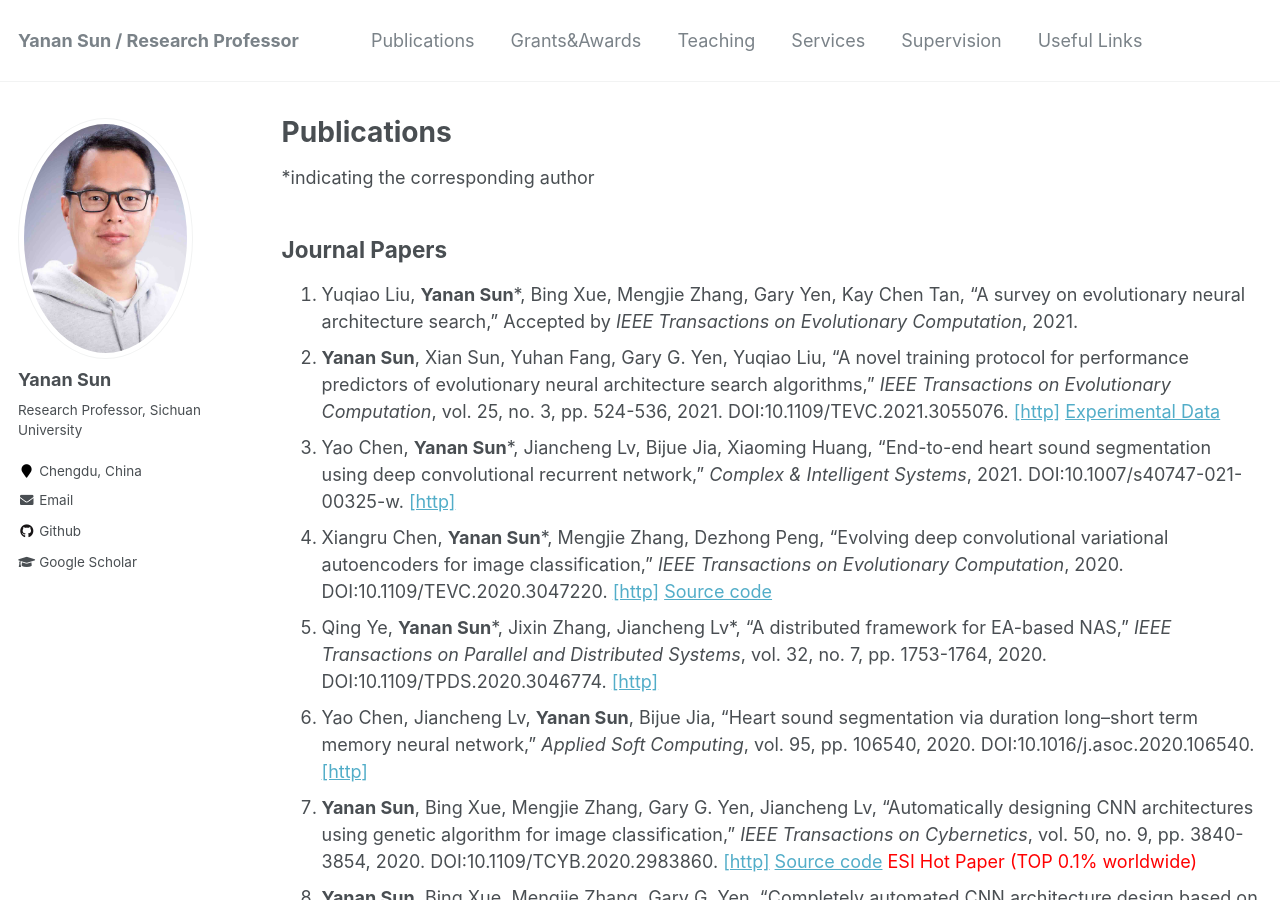
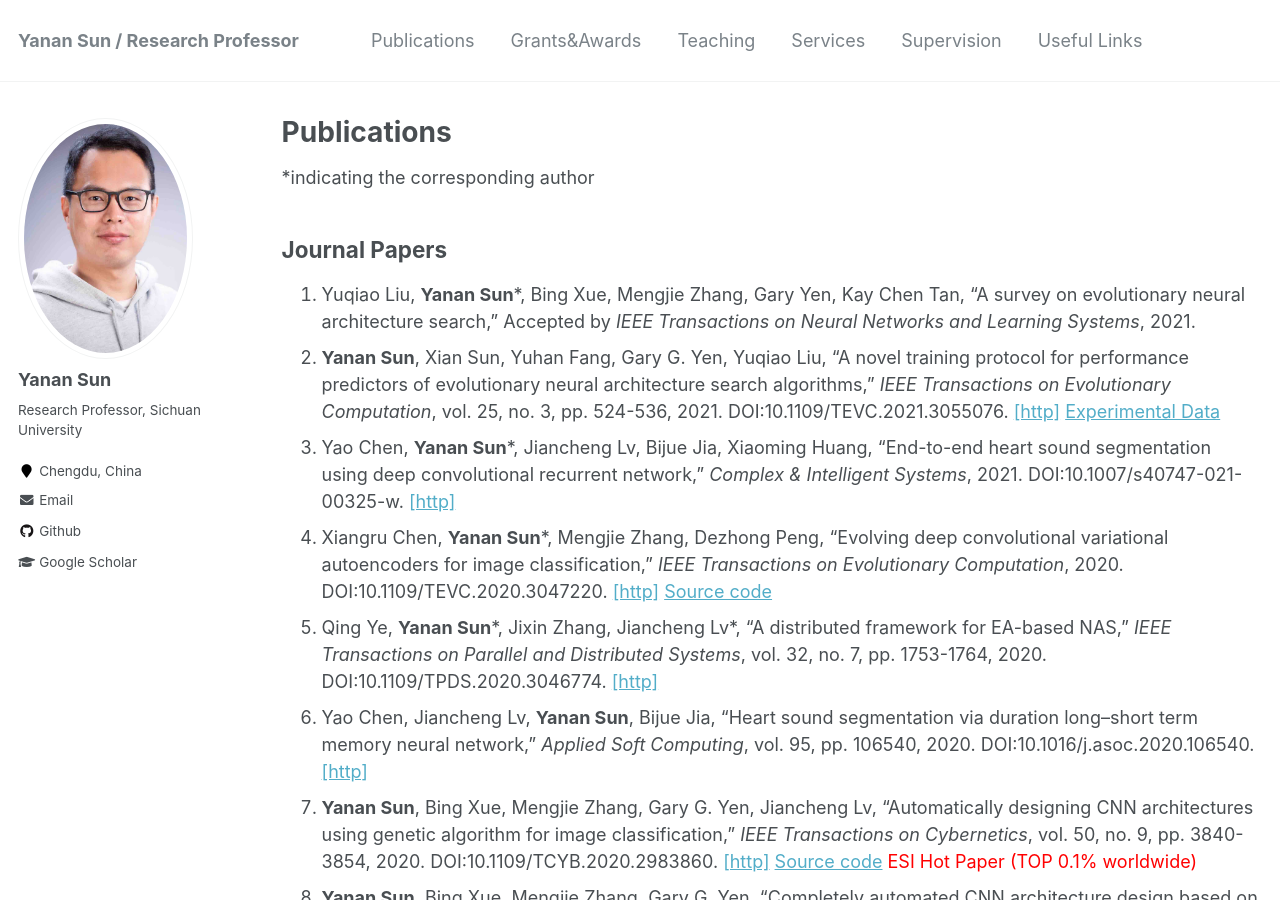
Before and after one commit to yn-sun/yn-sun.github.io, a Jekyll site: the page built from _pages/publications.md, in a window 1280 px wide and 900 px high. Built offline with Jekyll 4.4.1, drawn with Linux system fonts in a browser that asks for light colours; comment, search, counter and statistics services are not loaded.

Commit message:
Update publications.md

```diff
--- a/_pages/publications.md
+++ b/_pages/publications.md
@@ -7,7 +7,7 @@
 *indicating the corresponding author
 ## Journal Papers
 
-1. Yuqiao Liu, **Yanan Sun***, Bing Xue, Mengjie Zhang, Gary Yen, Kay Chen Tan, "A survey on evolutionary neural architecture search," Accepted by <i>IEEE Transactions on Evolutionary Computation</i>, 2021.
+1. Yuqiao Liu, **Yanan Sun***, Bing Xue, Mengjie Zhang, Gary Yen, Kay Chen Tan, "A survey on evolutionary neural architecture search," Accepted by <i>IEEE Transactions on Neural Networks and Learning Systems</i>, 2021.
 2. **Yanan Sun**, Xian Sun, Yuhan Fang, Gary G. Yen, Yuqiao Liu, "A novel training protocol for performance predictors of evolutionary neural architecture search algorithms," <i>IEEE Transactions on Evolutionary Computation</i>, vol. 25, no. 3, pp. 524-536, 2021. DOI:10.1109/TEVC.2021.3055076. [[http]](https://ieeexplore.ieee.org/document/9336721) [Experimental Data](https://github.com/yn-sun/PRI)
 3. Yao Chen, **Yanan Sun***, Jiancheng Lv, Bijue Jia, Xiaoming Huang, "End-to-end heart sound segmentation using deep convolutional recurrent network," <i>Complex & Intelligent Systems</i>, 2021. DOI:10.1007/s40747-021-00325-w. [[http]](https://link.springer.com/article/10.1007/s40747-021-00325-w)
 4. Xiangru Chen, **Yanan Sun***, Mengjie Zhang, Dezhong Peng, "Evolving deep convolutional variational autoencoders for image classification," <i>IEEE Transactions on Evolutionary Computation</i>, 2020. DOI:10.1109/TEVC.2020.3047220. [[http]](https://ieeexplore.ieee.org/document/9306892) [Source code](https://github.com/yn-sun/evovae)
```
